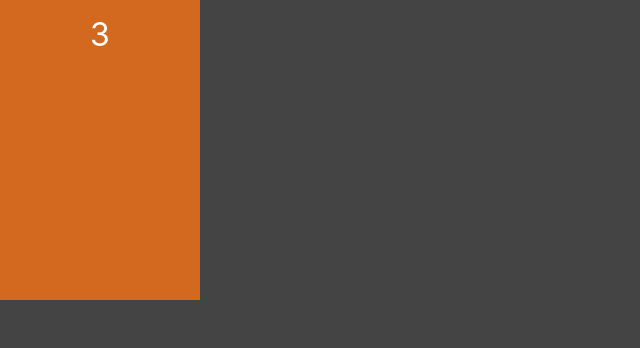
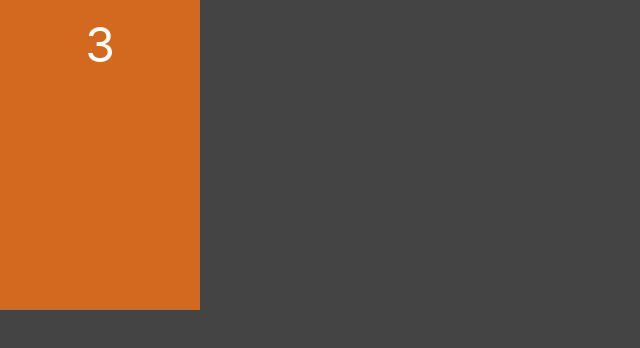
Before and after one commit to pabloaraujo22/portas, a Next.js app: page / in a window 1280 px wide. Shown: the top 348 px of the page, without its empty margins (0-640 px from the left). Built offline with nearby package versions, Linux system fonts and the light colour scheme.

Commit message:
Criando Porta 2

```diff
--- a/src/styles/Porta.module.css
+++ b/src/styles/Porta.module.css
@@ -2,11 +2,11 @@
     display: flex;
     flex-direction: column;
     align-items: center;
-    width: 200px;
-    height: 300px;
+    width: var(--area-porta-largura);
+    height: var(--area-porta-altura);
     background-color: chocolate;
 }
 .numero{
     padding: 15px;
-    font-size: 2rem;
+    font-size: 3rem;
 }
--- a/src/styles/globals.css
+++ b/src/styles/globals.css
@@ -16,3 +16,8 @@ a {
 * {
   box-sizing: border-box;
 }
+
+:root{
+  --area-porta-largura: 200px;
+  --area-porta-altura: 310px;
+}
```
